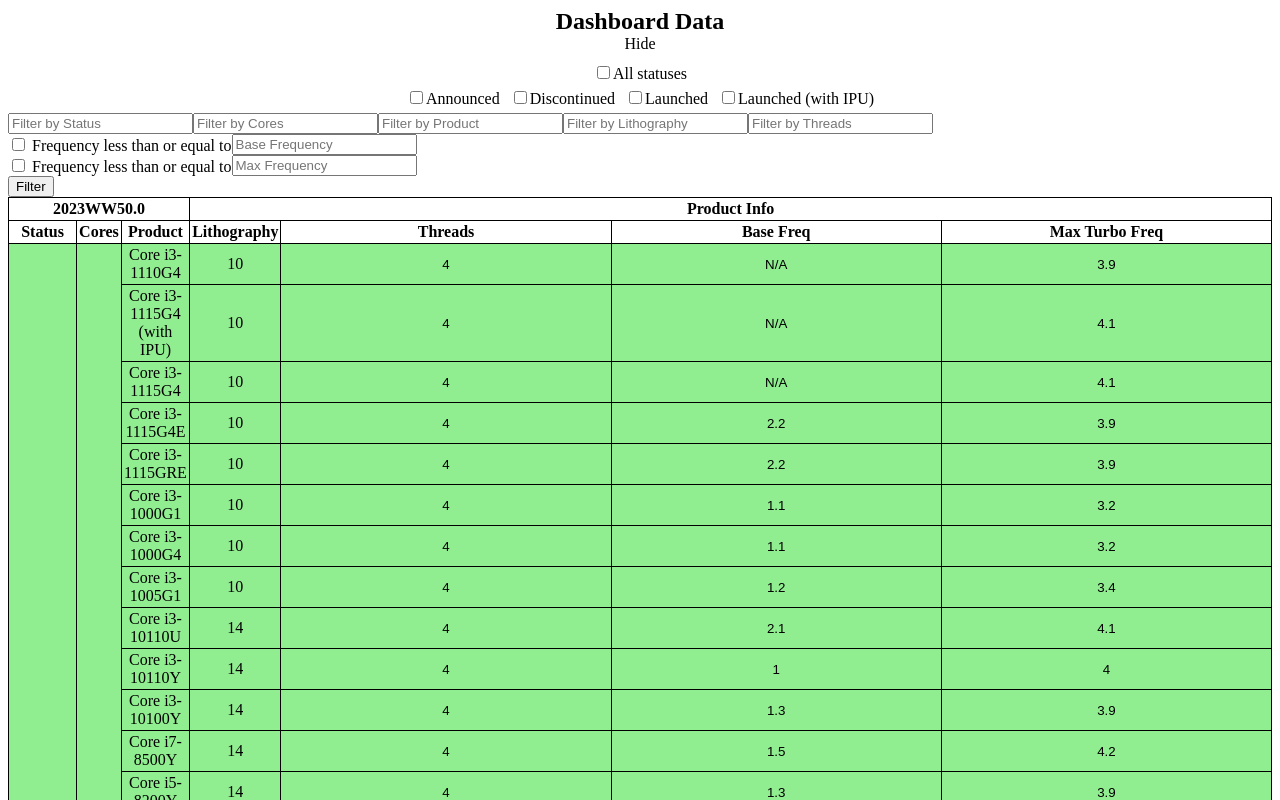
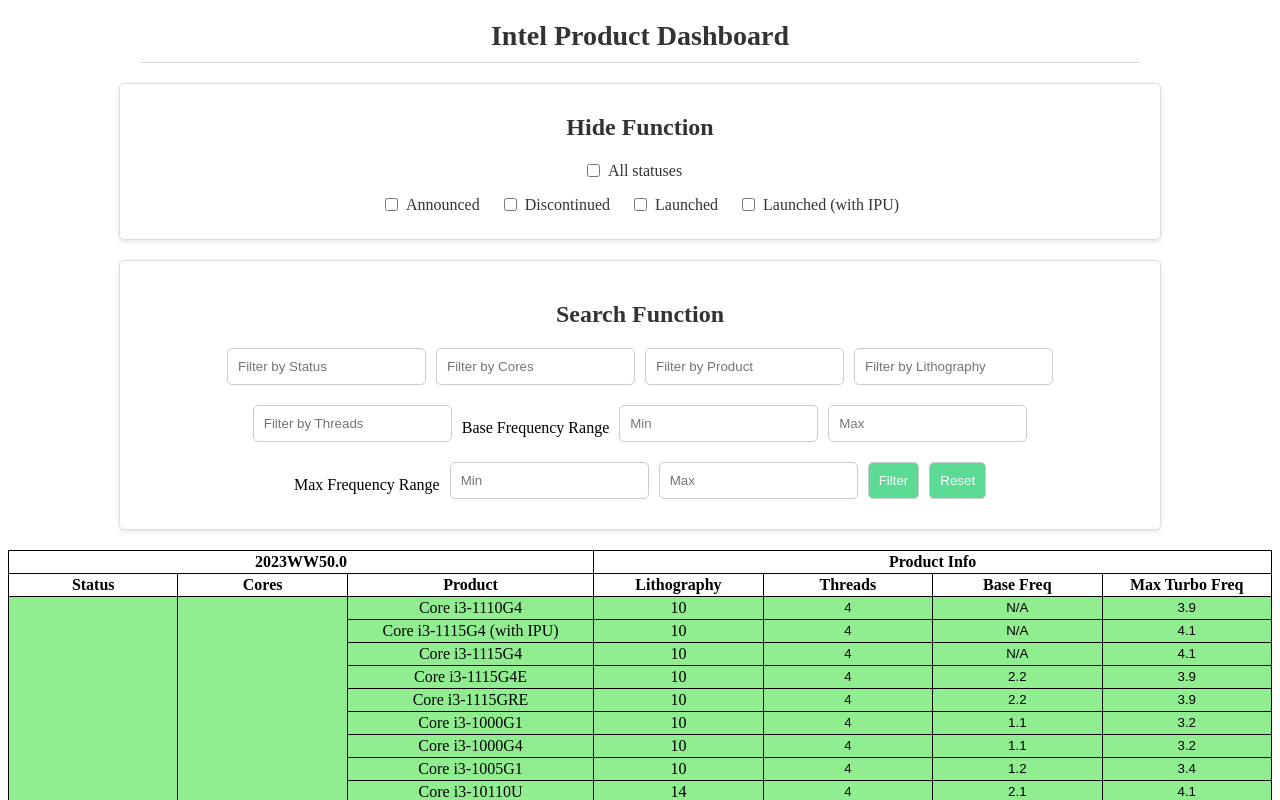
Before and after one commit to isaacsun0813/dashboard-sla-isaac-sun, a Vue app: page / in a window 1280 px wide. Shown: the top 800 px of the page. Built offline with nearby package versions, Linux system fonts and the light colour scheme.

Commit message:
Finished Project
Filled out README and finished all project specifications

```diff
--- a/src/components/MainTable.vue
+++ b/src/components/MainTable.vue
@@ -143,7 +143,8 @@
 }
 
 table {
-  table-layout: fixed; /* We want FIXED table otherwise it is jarring to the user*/
+  width: 100%; /* Ensures table stretches to full container width */
+  border-collapse: collapse; /* Collapses border to avoid double border effect */
 }
 
 table td {
@@ -186,15 +187,35 @@
 td,
 th {
   padding: 2px !important;
-  width: 100px;
   border: 1px solid black;
 }
+
 .width1 {
-  width: 1%;
-  /* white-space: nowrap !important; */
+  min-width: 50px; /* Minimum width for the first column */
 }
 
-  /* Vue's specific Deep combinator which can penetrate component boundaries */
+.status-col {
+  width: auto;
+}
+
+.cores-col {
+  width: auto;
+}
+
+/* Allow for more flexible widths for content-heavy columns */
+table tr th, table tr td {
+  min-width: 120px; /* Set what looks to be a reasonable minimum width for each column */
+  max-width: 200px; /* Set a maximum width to prevent excessive stretching */
+  overflow: hidden; /* We need to hide overflow content */
+  text-overflow: ellipsis; /* Use ellipsis for overflow text */
+  white-space: nowrap; /* Keep content on a single line */
+}
+
+/* Specific adjustments for input fields */
+.innerCells input[type="text"] {
+  width: 100%; /* Ensure inputs take full width of the cell */
+  box-sizing: border-box; /* Include padding and border in the width */
+}
     ::v-deep .row-Announced input:disabled,
   ::v-deep .row-Discontinued input:disabled,
   ::v-deep .row-Launched input:disabled,
--- a/src/components/SearchBar.vue
+++ b/src/components/SearchBar.vue
@@ -1,26 +1,26 @@
 <template>
+  <div class = "search-bar-container">
+    <h2 class = "search-header"> Search Function</h2>
     <div class="search-bar">
       <input v-model="filters.status" placeholder="Filter by Status" />
       <input v-model.number="filters.cores" placeholder="Filter by Cores" type="number" />
       <input v-model="filters.product" placeholder="Filter by Product" />
       <input v-model="filters.lithography" placeholder="Filter by Lithography" />
       <input v-model.number="filters.threads" placeholder="Filter by Threads" type="number" />
-      <div class="base-frequency">
-        <label>
-          <input type="checkbox" v-model="filters.freqCheckbox" />
-          Frequency less than or equal to
-        </label>
-        <input v-model.number="filters.baseFreq" placeholder="Base Frequency" type="number" />
+      <div class="frequency-range">
+        <label>Base Frequency Range</label>
+        <input v-model.number="filters.baseFreqMin" placeholder="Min" type="number" />
+        <input v-model.number="filters.baseFreqMax" placeholder="Max" type="number" />
       </div>
-      <div class="frequency-filter">
-        <label>
-          <input type="checkbox" v-model="filters.freqCheckbox" />
-          Frequency less than or equal to
-        </label>
-        <input v-model.number="filters.maxFreq" placeholder="Max Frequency" type="number" />
+      <div class="frequency-range">
+        <label>Max Frequency Range</label>
+        <input v-model.number="filters.maxFreqMin" placeholder="Min" type="number" />
+        <input v-model.number="filters.maxFreqMax" placeholder="Max" type="number" />
       </div>
       <button @click="applyFilters">Filter</button>
+      <button @click="resetFilters">Reset</button>
     </div>
+  </div>
   </template>
 
   <script>
@@ -41,27 +41,74 @@
       });
 
       const applyFilters = () => {
-        console.log("applied")
         emit('apply-filters', filters.value);
+      };
+      const resetFilters = () => {
+        emit('reset-filters');
       };
 
       return {
         filters,
-        applyFilters
+        applyFilters,
+        resetFilters
       };
     }
   };
   </script>
 
   <style scoped>
+  .search-bar-container {
+    border: 1px solid #ddd; /* Light grey border */
+    padding: 20px;
+    border-radius: 5px; /* Rounded corners */
+    margin: 20px auto; /* Center the box */
+    max-width: 1000px; /* Maximum width of the box */
+    box-shadow: 0 2px 5px rgba(0,0,0,0.1); /* Subtle shadow for depth */
+    background: #fff; /* White background */
+  }
+
+  .search-header {
+    text-align: center;
+    margin-bottom: 20px;
+    color: #333; /* Dark grey color for the text */
+    font-size: 24px; /* Larger font size for the header */
+  }
+
   .search-bar {
+    display: flex;
+    flex-wrap: wrap; /* Allow items to wrap to next line on small screens */
+    gap: 10px; /* Spacing between elements */
+    justify-content: center; /* Center elements horizontally */
   }
-  .frequency-filter {
+
+  .search-bar input,
+  .search-bar button {
+    padding: 10px;
+    border: 1px solid #ccc; /* Light grey border for inputs and buttons */
+    border-radius: 5px; /* Rounded corners for inputs and buttons */
+    margin-bottom: 10px; /* Spacing below inputs and buttons */
+  }
+
+  .frequency-range {
     display: flex;
     align-items: center;
+    gap: 10px; /* Spacing between label and input */
   }
-  .base-frequency {
-    display: flex;
-    align-items: center;
+
+  button {
+    background-color: #5CDB95; /* A green background for the buttons */
+    color: white;
+    cursor: pointer;
+    border: none;
+  }
+
+  button:hover {
+    background-color: #45a049; /* Darker green background on hover */
+  }
+
+  @media (max-width: 768px) {
+    .search-bar {
+      flex-direction: column; /* Stack elements vertically on small screens. Media responsiveness could be added to the other sections too if desired. */
+    }
   }
   </style>
--- a/src/components/TableCheckBox.vue
+++ b/src/components/TableCheckBox.vue
@@ -1,8 +1,20 @@
 <template>
+  <h1 class="dashboard-title" style="text-align: center;
+                                      margin-top: 20px;
+                                      margin-bottom: 20px;
+                                      font-size: 28px;
+                                      color: #333;
+                                      font-weight: bold;
+                                      border-bottom: 1px solid #ddd;
+                                      padding-bottom: 10px;
+                                      max-width: 1000px;
+                                      margin-left: auto;
+                                      margin-right: auto;">
+    Intel Product Dashboard
+  </h1>
   <div class="hideBar">
     <div class="title-container">
-      <h1 class="dashboard-title">Dashboard Data</h1>
-      <label class="hideLabel">Hide</label>
+      <label class="hideLabel">Hide Function</label>
     </div>
     <div class="checkbox-container">
       <div class="checkbox">
@@ -39,19 +51,12 @@
       // Define a ref to track changes in the status list
       const localHideStatus = ref([...props.hidestatus]);
 
-      // Watch the prop for changes and update the local ref
-      watch(() => props.hidestatus, (newVal) => {
-        localHideStatus.value = [...newVal];
-      });
-
       // Methods
       const hideShowAll = () => {
-        console.log('Emitting hideShowAll');
         emit('hideShowAll');
       };
 
       const toggleStatus = (status) => {
-        console.log('Toggling status:', status);
         emit('toggleStatus', status);
       };
 
@@ -64,43 +69,100 @@
 });
 </script>
 
+<style scoped>
+.hideBar {
+  border: 1px solid #ddd;
+  padding: 20px;
+  border-radius: 5px;
+  margin: 20px auto;
+  max-width: 1000px;
+  box-shadow: 0 2px 5px rgba(0,0,0,0.1);
+  background: #fff;
+  display: flex;
+  flex-direction: column;
+  align-items: center;
+}
 
-  <!-- StatusCheckbox.css -->
-  <style scoped>
-  .hideBar {
-    display: flex;
-    flex-direction: column;
-    align-items: center;
-    text-align: center;
-  }
+.title-container {
+  display: flex;
+  justify-content: center;
+  align-items: center;
+  flex-direction: column;
+  margin-bottom: 20px;
+  width: 100%;
+}
 
-  .title-container {
-    margin-bottom: 10px; /* Adjust as needed */
-  }
+.dashboard-title {
+  font-size: 24px;
+  color: #333;
+  margin: 0;
+  text-align: center;
+}
 
-  .dashboard-title {
-    font-size: 1.5em; /* Adjust the size as you like */
-    margin: 0;
-  }
+.hideLabel {
+  font-size: 24px;
+  color: #333;
+  cursor: pointer;
+  font-weight: bold;
+  margin-top: 10px;
+}
 
-  .hideLabel {
-    margin-bottom: 10px; /* Adjust as needed */
-  }
-
-  .checkbox-container {
-    display: flex;
-    flex-direction: column;
-    align-items: center;
-  }
-
-  .statuses {
+.checkbox-container {
   display: flex;
-  justify-content: space-around;
+  justify-content: center;
+  align-items: center;
+  gap: 10px;
   flex-wrap: wrap;
   width: 100%;
 }
 
+.statuses {
+  display: flex;
+  justify-content: center;
+  flex-wrap: wrap;
+  gap: 10px;
+  width: 100%;
+}
+
 .status-checkbox {
+  display: flex;
+  align-items: center;
   margin: 5px;
 }
-    </style>
+
+.checkbox {
+  display: flex;
+  align-items: center;
+  margin-right: 15px; /* Align the 'All statuses' checkbox with others */
+}
+
+.checkbox label,
+.status-checkbox label {
+  display: flex;
+  align-items: center;
+  margin-left: 5px;
+  font-size: 16px;
+  color: #333;
+}
+
+.styled {
+  accent-color: #5CDB95; /* A green accent color for the checkboxes */
+}
+
+@media (max-width: 768px) {
+  .title-container {
+    flex-direction: column; /* This is just a bit of basic handling for responsive design */
+  }
+  .hideLabel {
+    margin-top: 10px;
+  }
+  .checkbox-container {
+    flex-direction: column;
+    align-items: flex-start;
+  }
+  .checkbox,
+  .status-checkbox {
+    justify-content: flex-start;
+  }
+}
+</style>
--- a/src/components/table.vue
+++ b/src/components/table.vue
@@ -1,11 +1,12 @@
 <template>
   <div>
     <tableCheckBox :statuses="productDataBystatus.status" :hidestatus="hidestatus" @toggleStatus="onToggleStatus" @hideShowAll="onHideShowAll"/>    <!-- Main Table Design -->
-    <SearchBar @apply-filters="applyFilters"/>
+    <SearchBar @apply-filters="applyFilters" @reset-filters="resetFilters"/>
     <MainTable :wwData="wwData" :displayData="filteredDisplayData || displayData" />
     <PaginationControls :pageNumber="pageNumber" :totalPages="totalPages" @change-page="setPage"/>
     </div>
 </template>
+
 <script>
 import tableCheckBox from './tableCheckBox.vue';
 import MainTable from './MainTable.vue';
@@ -30,17 +31,15 @@
           UIData: data,
           pageNumber: 0,
           totalPages: 0,
-          numberOfPages: 100,
+          numberOfPages: 100, //This should be changed depending on what the specs are
           filteredDisplayData: null,
       });
       const wwData = computed(() => `${state.wwInfo.year}WW${state.wwInfo.workweek}.${state.wwInfo.numofday}`);
       const productDataBystatus = computed(() => {
         // Structures our data so that it is readable by our template
         // This returns an object, not an array. Important for pagination purposes.
-          console.log('hidestatus in computed property:', state.hidestatus);
           let tmp = {};
           let statusSet = new Set();
-          console.log("UI DATA", state.UIData)
           state.UIData.forEach((element) => {
               let status = element.Status;
               let cores = element.Cores;
@@ -66,6 +65,7 @@
           };
       });
       const calculateTotalPages = computed(() =>{
+        //Calculates the number of pages of data we will render. This is rendered on user side
         let total = 0;
         for (const status in productDataBystatus.value.data){
           for (const val in productDataBystatus.value.data[status]){
@@ -75,7 +75,7 @@
         return Math.ceil(total/state.numberOfPages);
       });
       const displayData = computed(() => {
-      // Flatten the data
+      // This is passed to our MainTable Component. It is used to display the data
         const flatData = [];
         for (const status of Object.keys(productDataBystatus.value.data)) {
           for (const core of Object.keys(productDataBystatus.value.data[status])) {
@@ -85,7 +85,7 @@
               }
             }
           }
-          // Paginate
+          // Dictate what pages we want to use
         const startIndex = state.pageNumber * state.numberOfPages;
         const endIndex = startIndex + state.numberOfPages-1;
         const paginatedItems = flatData.slice(startIndex, endIndex);
@@ -105,6 +105,7 @@
       });
 
       const onToggleStatus = (status) => {
+        // Used to indicate which status we are trying to use in our Dashboard.
         const index = state.hidestatus.indexOf(status);
         if (index > -1) {
         // If the status is already in the array, remove it
@@ -125,6 +126,7 @@
       };
       //All Functions
       function processDisplayData(data) {
+        //Proccesses the data into the object format that the MainTable component expects
         const transformedData = {};
         let total = 0;
         for (const item of data) {
@@ -140,11 +142,12 @@
           total++;
         }
         state.totalPages = 1;
+        console.log("transformed filter data",transformedData)
         return transformedData;
       }
 
       function applyFilters(filters) {
-        console.log('Filters received in parent:', filters); // This should log the filters object
+        // Response to our SearchBar component; uses the filters to get the appropriate data
         state.pageNumber = 0;
         // Perform filtering but if it is not included we assume true
         const filteredData = state.UIData.filter(item => {
@@ -153,22 +156,32 @@
           const productMatch = !filters.product || item.Product.toLowerCase().includes(filters.product.toLowerCase());
           const lithographyMatch = !filters.lithography || parseInt(item.Lithography) === parseInt(filters.lithography);
           const threadsMatch = filters.threads === null || item.Threads === filters.threads;
-          const baseFreqMatch = filters.baseFreq === null || parseFloat(item.BaseFreq) === filters.baseFreq;
-          let maxFreqMatch = true;
-          if (filters.freqCheckbox && filters.maxFreq !== null) {
-            maxFreqMatch = parseFloat(item.MaxFreq) <= filters.maxFreq;
-          } else if (filters.maxFreq !== null) {
-            maxFreqMatch = parseFloat(item.MaxFreq) === filters.maxFreq;
-        }
-      return statusMatch && coresMatch && productMatch && lithographyMatch & threadsMatch && baseFreqMatch && maxFreqMatch;
-      });
-      state.filteredDisplayData = processDisplayData(filteredData);
-    }
+          const baseFreqMatch = (filters.baseFreqMin === undefined && filters.baseFreqMax === undefined)|| //if both undefined
+                          (filters.baseFreqMin === null && filters.baseFreqMax === null) || //if both null. This check may be unnecessary
+                          (item.Base_Freq >= (filters.baseFreqMin || -Infinity) && //Checks the range
+                           item.Base_Freq <= (filters.baseFreqMax || Infinity));
+          const maxFreqMatch = (filters.maxFreqMin === undefined && filters.maxFreqMax === undefined) ||
+                         (filters.maxFreqMin === null && filters.maxFreqMax === null) ||
+                         (item.Max_Turbo_Freq >= (filters.maxFreqMin || -Infinity) &&
+                          item.Max_Turbo_Freq <= (filters.maxFreqMax || Infinity));
+
+        return statusMatch && coresMatch && productMatch && lithographyMatch & threadsMatch && baseFreqMatch && maxFreqMatch;
+        });
+        state.filteredDisplayData = processDisplayData(filteredData);
+
+      }
+      function resetFilters() {
+        // Resets all of our filters. Another response function to SearchBar component
+        state.filteredDisplayData = null; // This allows our program to go back onto the original displayData
+        state.totalPages = calculateTotalPages.value;// This also resets out entire paging so that it will be rendered correctly
+      }
 
       function setPage(page){
+        // Sets the page we are one
         state.pageNumber = page;
       }
       function getWWFromDate(date = null){
+        // Default provided function
           let currentDate = date || new Date();
           let startDate = new Date(currentDate.getFullYear(), 0, 1);
           let days = Math.floor((currentDate - startDate) / (24 * 60 * 60 * 1000));
@@ -185,17 +198,18 @@
     });
 
       return {
-          ...toRefs(state), //StackOverflow - suppsed to make properties reactive
+          ...toRefs(state),
           // Computations
           productDataBystatus,
           wwData,
+          displayData,
+          calculateTotalPages,
           // Methods
           getWWFromDate,
-          displayData,
           applyFilters,
           processDisplayData,
-          calculateTotalPages,
           setPage,
+          resetFilters,
           onToggleStatus,
           onHideShowAll,
       };
```
Also changed, not shown: src/components/PaginationControls.vue (+35 -4 lines), 5 other files (tests, documents, lock files or other folders). Lines whose indentation alone changed are shown as unchanged.
